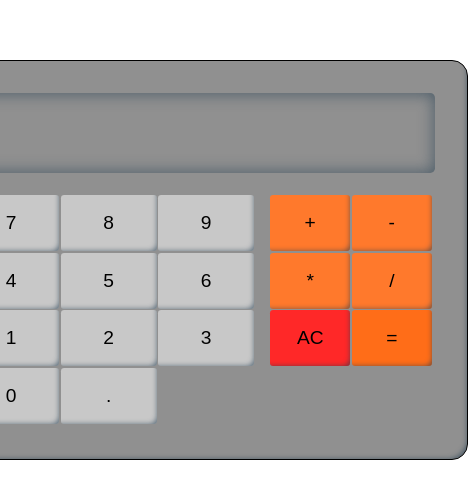
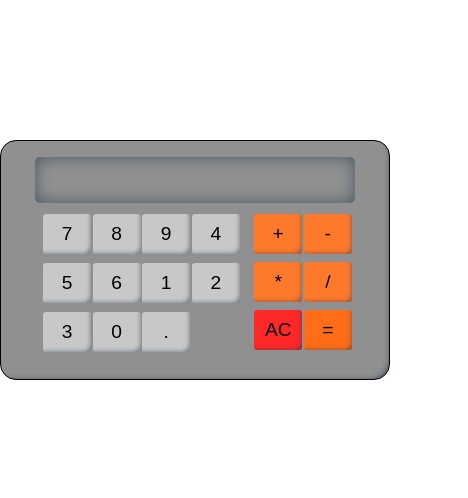
Before and after one commit to pmsgng/calculatorJS, a plain HTML site: page index.html in a window 390 px wide. Shown: the part 162-660 px from the top of the page, 468 px wide, since content can reach past the window. Drawn offline with Linux system fonts and the light colour scheme.

Commit message:
media adaptive + checking for the integrity of the output

```diff
--- a/index.css
+++ b/index.css
@@ -100,3 +100,46 @@
 .btn-equal {
     background-color: #ff6d18;
 }
+
+@media screen and (max-width: 569px) {
+    .main{
+        width: 25rem;
+        height: 15rem;
+        padding: 1rem;
+    }
+    .main__output {
+        width: 20rem;
+        height: 7rem;
+        font-size: 1rem;
+        padding: 1rem;
+        overflow: hidden;
+        text-overflow: ellipsis;
+    }
+    .main__output-text{
+        color: white;
+        font-size: 1.5rem;
+        font-style: normal;
+    }
+    .main__btns-all {
+        width: 20rem;
+        height: 10rem;
+    }
+    .main__btns-numbers {
+        height: 10rem;
+        width: 13.5rem;
+    }
+    .main__btn-number {
+        width: 3rem;
+        height: 2.5rem;
+    }
+    .main__btns-operators {
+        height: 10rem;
+        width: 6.5rem;
+        padding-top: .7rem;
+    }
+    .main__btn-operator {
+        width: 3rem;
+        height: 2.5rem;
+        margin-bottom: .4rem;
+    }
+}
--- a/script.js
+++ b/script.js
@@ -96,11 +96,10 @@ document.querySelector('.main__btns-all').addEventListener('click' , e => {
                 break;
         }
         finish = true;
-        let stroke = `${a}`;
-        if(stroke.includes('.')) {
-            return output.textContent = (+a).toFixed(2);
+        if(Number.isInteger((+a))) {
+            output.textContent = +a;
         } else {
-            output.textContent = +a;
+            output.textContent = (+a).toFixed(9)
         }
     }
 })
```
